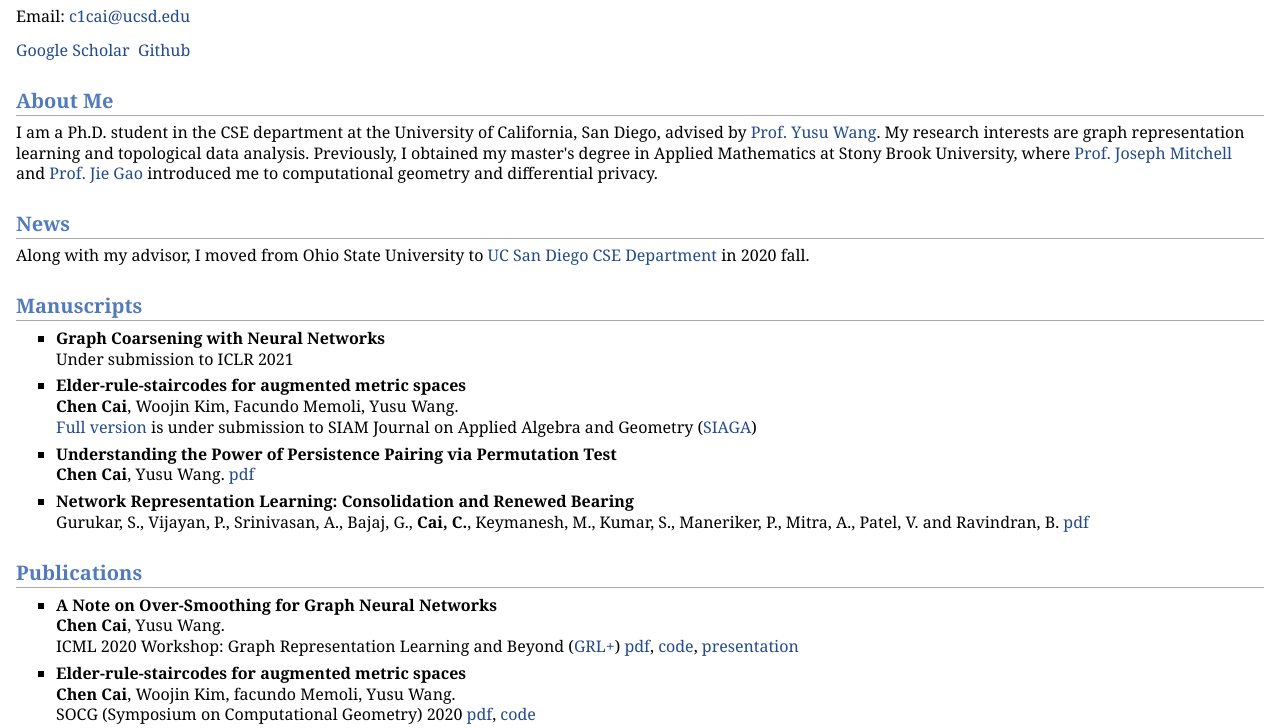
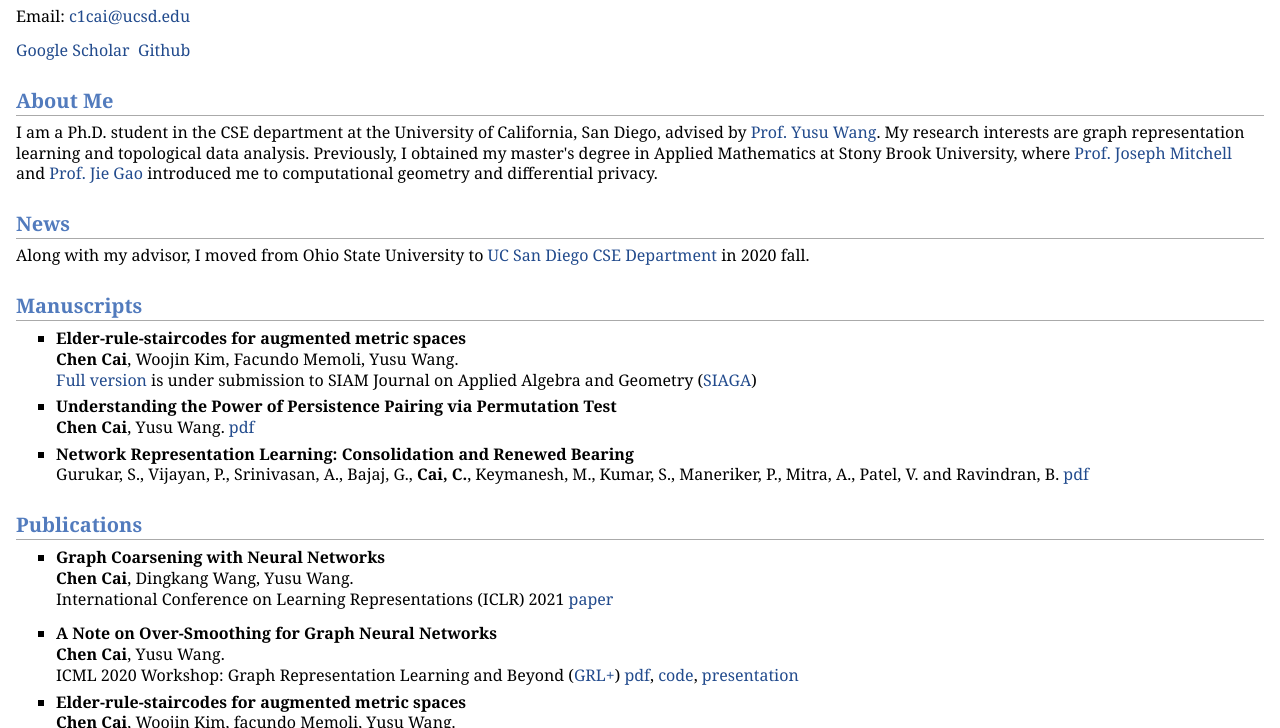
Before and after one commit to Chen-Cai-OSU/Chen-Cai-OSU.github.io, a plain HTML site: page index.html in a window 1280 px wide. Shown: the part 66-794 px from the top of the page. Drawn offline with Linux system fonts and the light colour scheme.

Commit message:
Add files via upload

```diff
--- a/index.html
+++ b/index.html
@@ -20,8 +20,6 @@
 <p>Along with my advisor, I moved from Ohio State University to <a href="https://cse.ucsd.edu/" target=&ldquo;blank&rdquo;>UC San Diego CSE Department</a> in 2020 fall.</p>
 <h2>Manuscripts</h2>
 <ul>
-<li><p><b>Graph Coarsening with Neural Networks</b> <br /> Under submission to ICLR 2021</p>
-</li>
 <li><p><b>Elder-rule-staircodes for augmented metric spaces</b> <br /> <b>Chen Cai</b>, Woojin Kim, Facundo Memoli, Yusu Wang. <br /> <a href="https://arxiv.org/abs/2003.04523" target=&ldquo;blank&rdquo;>Full version</a> is under submission to SIAM Journal on Applied Algebra and Geometry (<a href="https://www.siam.org/publications/journals/siam-journal-on-applied-algebra-and-geometry-siaga" target=&ldquo;blank&rdquo;>SIAGA</a>)</p>
 </li>
 <li><p><b>Understanding the Power of Persistence Pairing via Permutation Test</b> <br /> <b>Chen Cai</b>, Yusu Wang. <a href="https://arxiv.org/abs/2001.06058" target=&ldquo;blank&rdquo;>pdf</a></p>
@@ -30,6 +28,10 @@
 </li>
 </ul>
 <h2>Publications </h2>
+<ul>
+<li><p><b>Graph Coarsening with Neural Networks</b> <br /> <b>Chen Cai</b>, Dingkang Wang, Yusu Wang. <br />  International Conference on Learning Representations (ICLR) 2021 <a href="https://openreview.net/forum?id=uxpzitPEooJ&amp;noteId=YQapnG9LlYv" target=&ldquo;blank&rdquo;>paper</a></p>
+</li>
+</ul>
 <ul>
 <li><p><b>A Note on Over-Smoothing for Graph Neural Networks</b> <br /> <b>Chen Cai</b>, Yusu Wang. <br /> ICML 2020 Workshop: Graph Representation Learning and Beyond (<a href="https://grlplus.github.io/papers/" target=&ldquo;blank&rdquo;>GRL+</a>) <a href="https://arxiv.org/abs/2006.13318" target=&ldquo;blank&rdquo;>pdf</a>, <a href="https://github.com/Chen-Cai-OSU/GNN-Over-Smoothing" target=&ldquo;blank&rdquo;>code</a>, <a href="https://slideslive.com/38931426/a-note-on-oversmoothing-for-graph-neural-networks" target=&ldquo;blank&rdquo;>presentation</a></p>
 </li>
@@ -53,7 +55,7 @@
 </ul>
 <div id="footer">
 <div id="footer-text">
-Page generated 2021-01-04 22:34:14 PST, by <a href="https://github.com/wsshin/jemdoc_mathjax" target="blank">jemdoc+MathJax</a>.
+Page generated 2021-01-12 13:29:21 PST, by <a href="https://github.com/wsshin/jemdoc_mathjax" target="blank">jemdoc+MathJax</a>.
 </div>
 </div>
 </div>
```
